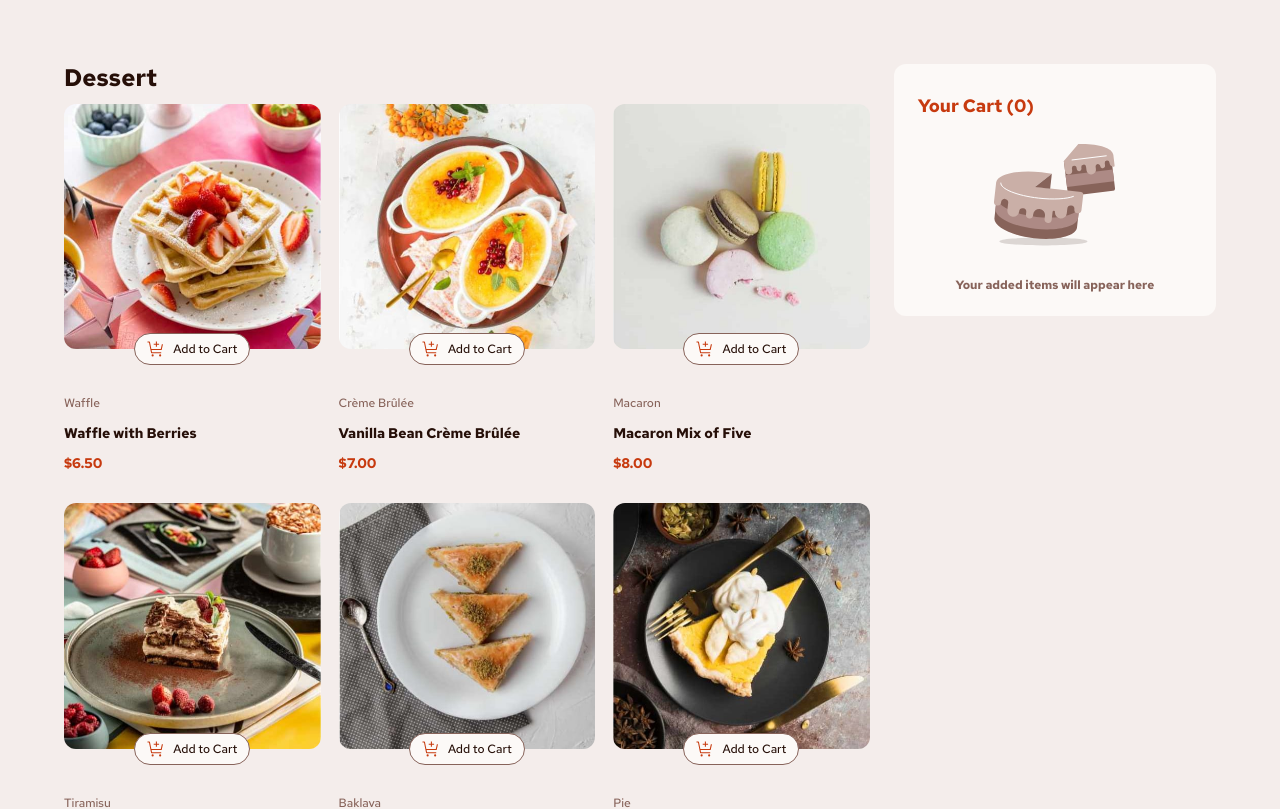
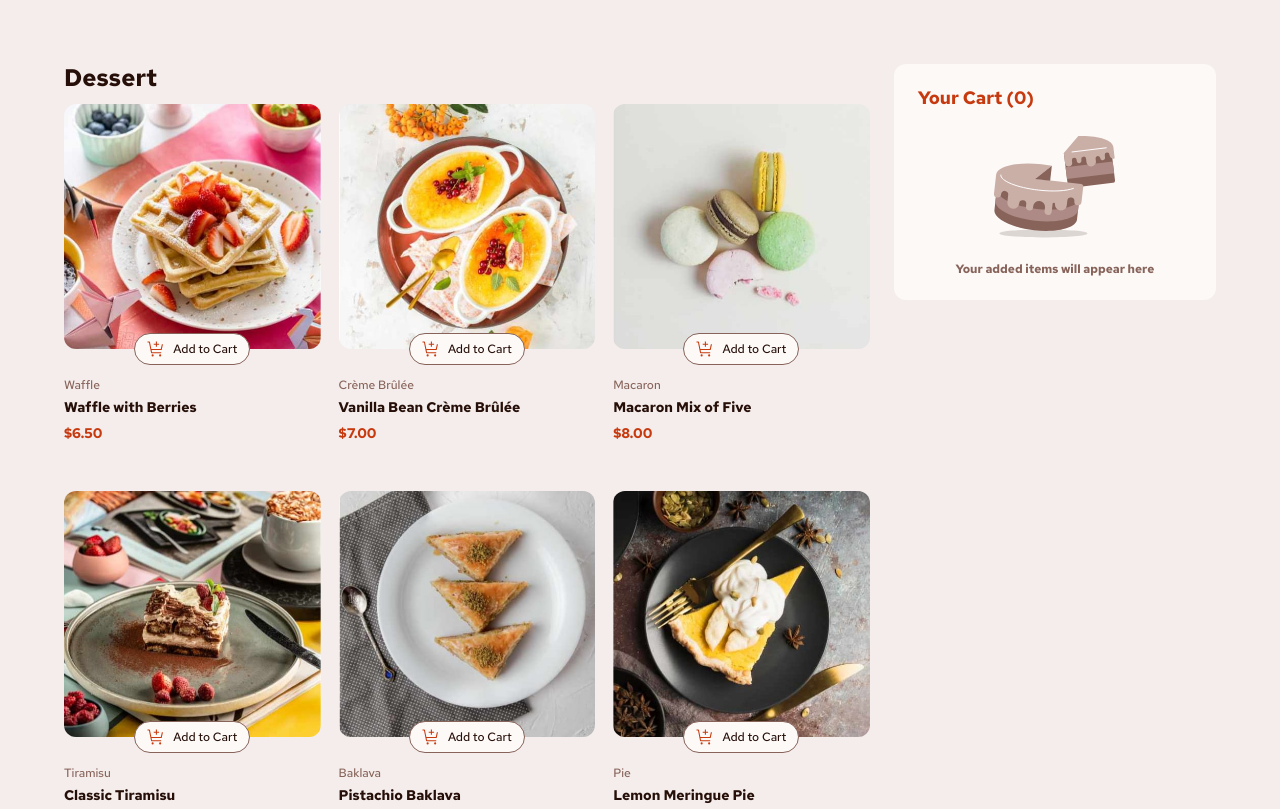
Before and after one commit to Cellbriky/product_list_with_cart, a React (Vite) app: page / in a window 1280 px wide. Shown: the top 809 px of the page. Built offline with nearby package versions, Linux system fonts and the light colour scheme.

Commit message:
your update message

```diff
--- a/src/App.css
+++ b/src/App.css
@@ -329,14 +329,20 @@
     border: 1px solid var(--Red);
   }
 @media screen  and (min-width:768px) {
+  /*
   .container{
     padding: 24px;
+    display: flex;
+    flex-direction: row;
+    align-items: center;
+    justify-content: center;
   }
   .flex-container{
   display: flex;
   flex-direction: column;
   justify-content: center;
   width: 100%;
+  background-color: red;
   }
   h1{
     font-size: 3.2rem;
@@ -417,12 +423,123 @@
     color: var(--Red);
     font-weight: 700;
   }
+    */
+.container{
+  padding: 24px;
+  display: flex;
+  flex-direction: row;
+  justify-content: center;
+  width: 100%;
+  position: relative;
+}
+.flex-container{
+  display: flex;
+  flex-direction: column;
+  justify-content: center;
+  width: 100%;
+}
+h1{
+  color: var(--Rose-900);
+  font-weight: 700;
+  font-size: 2.4rem;
+}
+.card-container{
+  position: relative;
+  display: grid;
+  grid-template-columns: 1fr 1fr 1fr;
+  gap: 0px;
+  row-gap: 8px;
+  column-gap: 12px;
+  width: 100%;
+}
+.product-card{
+  display: block;
+  height: fit-content;
+  align-items: center;
+  justify-content: center;
+  position: relative;
+}
+.product-image{
+  width: 100%;
+  border-radius: 8px;
+
+}
+.icon-add-to-cart{
+  margin: 0px;
+  margin-right: 4px;
+}
+.btn-addCart, .active-btn{
+  display: flex;
+  align-items: center;
+  justify-content: center;
+  margin-left: auto;
+  margin-right: auto;
+  position: relative;
+  background-color: aqua;
+  top: -32px;
+}
+.btn-addCart{
+  display: flex;
+  align-items: center;
+  justify-content: center;
+  outline: none;
+  border: none;
+  background-color: var(--Rose-50);
+  color: var(--Rose-900);
+  font-weight: 500;
+  line-height: 0px;
+  height: 32px;
+  padding: 0px 14px;
+  border-radius: 64px;
+  cursor: pointer;
+  border: 1px solid var(--Rose-500);
+}
+/* Active Btn */
+.active-btn{
+  display: flex;
+  align-items: center;
+  justify-content: center;
+  outline: none;
+  border: none;
+  background-color: var(--Rose-50);
+  color: var(--Rose-900);
+  font-weight: 500;
+  line-height: 0px;
+  height: 32px;
+  padding: 0px 14px;
+  border-radius: 64px;
+  cursor: pointer;
+  border: 1px solid var(--Rose-500);
+}
+.text-btn{
+  font-size: 1.4rem;
+}
+p{
+  padding: 0;
+  margin: 0px;
+}
+.product-category, .product-name, .product-price{
+  margin: 0px;
+  top: -18px;
+  padding-bottom: 4px;
+  position: relative;
+}
+.product-category{
+  font-size: 1.2rem;
+}
+.product-name, .product-price{
+  font-size: 1.4rem;
+}
+.product-price{
+  padding: 0;
+  margin: 0;
+}
     /* Flex Two section Two */
   .cartBox{
     box-sizing: border-box;
     min-width: 0;
     margin: 0;
-    width: 100%;
+    width: fit-content;
     margin-top: 32px;
     margin-bottom: 24px;
 
@@ -434,7 +551,7 @@
     font-size: 1.8rem;
   }
   .title-cartBox{
-    font-size: 2.4rem;
+    font-size: 1.8rem;
     font-weight: 700;
     color: var(--Red);
   }
@@ -442,11 +559,10 @@
     display: flex;
     align-items: center;
     justify-content: center;
-    flex-direction: column;
-    gap: 12px;
+
   }
   .empty-cart-discription{
-    font-size: 1.6rem;
+    font-size: 1.2rem;
     color: var(--Rose-500);
     font-weight: 700;
   }
@@ -455,7 +571,7 @@
     display: flex;
     align-items: center;
     justify-content: space-between;
-    gap: 64px;
+    gap: 0px;
     outline: none;
     border: none;
     background-color: var(--Red);
@@ -463,30 +579,28 @@
     cursor: pointer;
     border: 1px solid var(--Red);
     font-weight: 500;
-    font-size: 2.4rem;
-    padding: 12px 33px;
+    padding: 12px 14px;
     border-radius: 64px;
   }
   .Qantity-text{
+    display: block;
     color: var(--Rose-50);
-    font-size: 2.4rem;
+    font-size: 1.4rem;
+    margin-left: 24px;
+    margin-right: 24px;
   }
   .divicon-decrement{
     background-color: transparent;
-    display: flex;
-    align-items: center;
-    justify-content: center;
+    display: block;
     border: 1px solid var(--Rose-50);
-    padding: 12px;
     border-radius: 50%;
   }
   .divicon-increment{
     background-color: transparent;
-    display: flex;
+    display: block;
     align-items: center;
     justify-content: center;
     border: 1px solid var(--Rose-50);
-    padding:12px;
     border-radius: 50%;
   }
   .iconColor{
--- a/src/App.jsx
+++ b/src/App.jsx
@@ -110,7 +110,9 @@
                 </button>
               ) : (
                 <button className='btn-addCart' onClick={()=>addToCart(product)}>
-                  <img src='assets/images/icon-add-to-cart.svg' className='icon-add-to-cart'/>
+                  {/*
+                  <img src='assets/images/icon-add-to-cart.svg' className='icon-add-to-cart'/>*/}
+                  <svg className='icon-add-to-cart' xmlns="http://www.w3.org/2000/svg" width="21" height="20" fill="none" viewBox="0 0 21 20"><g fill="#C73B0F" clip-path="url(#a)"><path d="M6.583 18.75a1.25 1.25 0 1 0 0-2.5 1.25 1.25 0 0 0 0 2.5ZM15.334 18.75a1.25 1.25 0 1 0 0-2.5 1.25 1.25 0 0 0 0 2.5ZM3.446 1.752a.625.625 0 0 0-.613-.502h-2.5V2.5h1.988l2.4 11.998a.625.625 0 0 0 .612.502h11.25v-1.25H5.847l-.5-2.5h11.238a.625.625 0 0 0 .61-.49l1.417-6.385h-1.28L16.083 10H5.096l-1.65-8.248Z"/><path d="M11.584 3.75v-2.5h-1.25v2.5h-2.5V5h2.5v2.5h1.25V5h2.5V3.75h-2.5Z"/></g><defs><clipPath id="a"><path fill="#fff" d="M.333 0h20v20h-20z"/></clipPath></defs></svg>
                   <span className='text-btn'>Add to Cart</span>
                 </button>
               )}
--- a/src/ReviewItems.css
+++ b/src/ReviewItems.css
@@ -45,8 +45,7 @@
   text-align: center;
   box-shadow: 0 2px 10px rgba(0, 0, 0, 0.1);
   overflow-y: scroll;
-  overflow: scroll;
-  height: 100%;
+  height: fit-content;
 }
 .review-header{
   display: flex;
```
